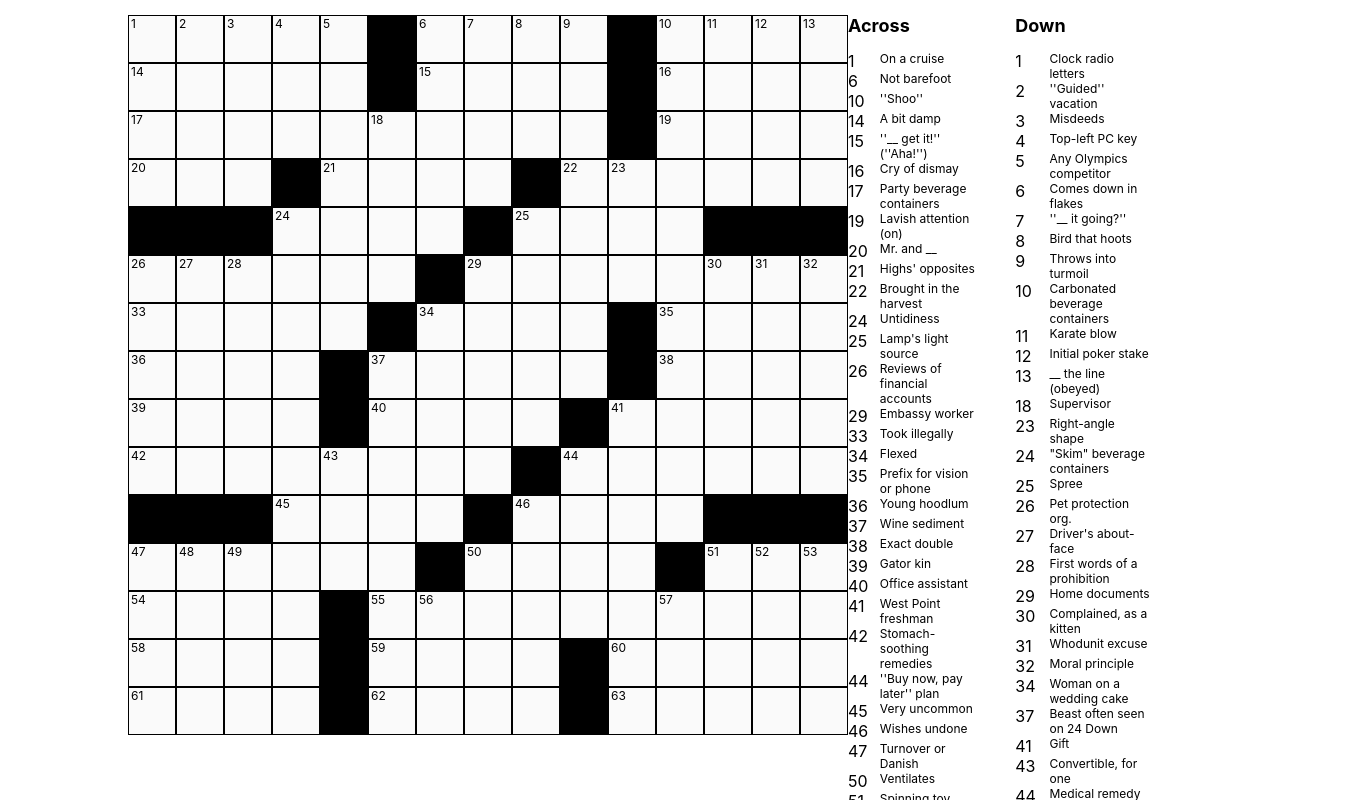
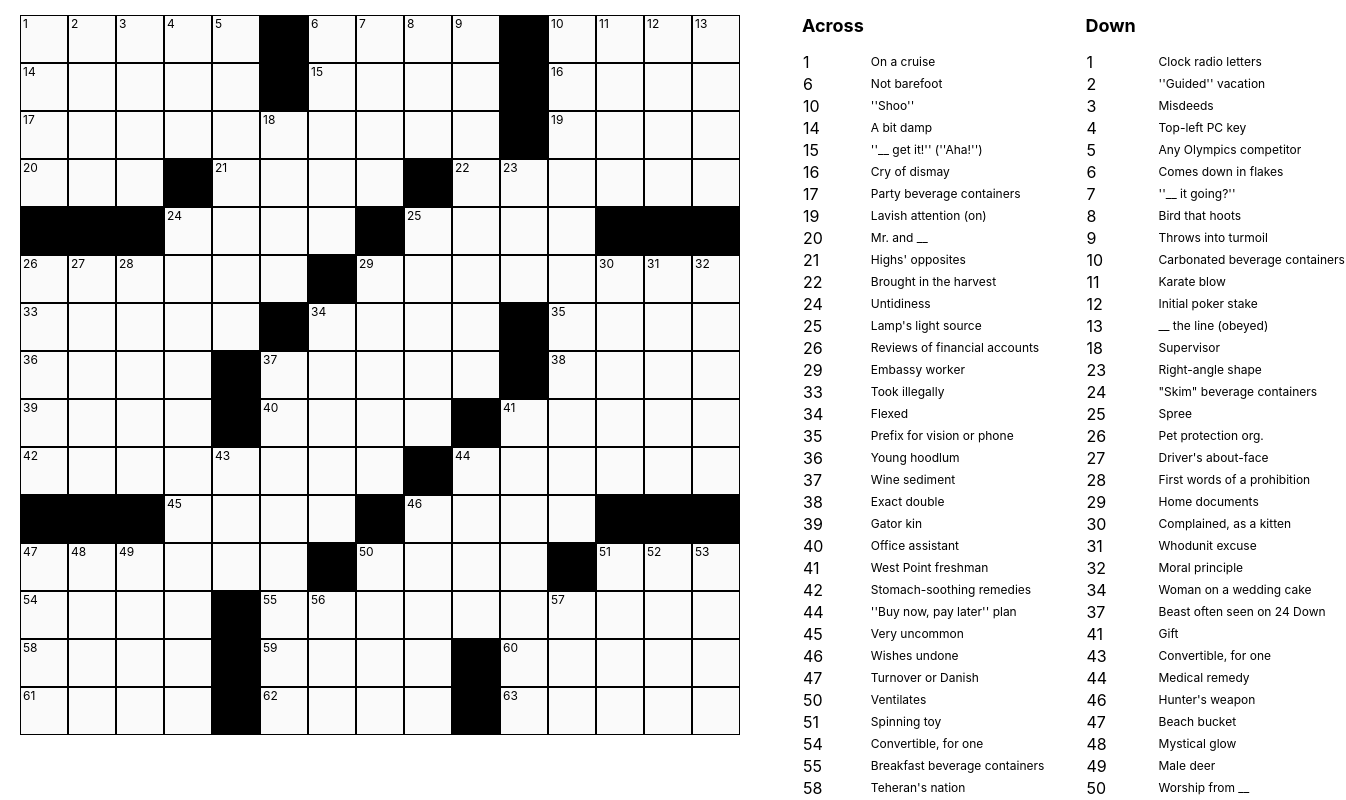
Before and after one commit to John-C-20/crossword, a React (Create React App) app: page / in a window 1280 px wide. Shown: the top 800 px of the page, 1346 px wide, since content can reach past the window. Built offline with nearby package versions, Linux system fonts and the light colour scheme.

Commit message:
completed project

```diff
--- a/src/App.css
+++ b/src/App.css
@@ -10,19 +10,19 @@ body, .App, #root, .App-header{
 
 .game-container {
   display: grid;
-  grid-template-columns: 10% 2fr 1fr 10%;
-  /* transform: translateY(-50%); */
+  grid-template-columns: auto auto;
+  gap: 5%;
+  padding: 0 20px;
   position:relative;
-  /* top:50%; */
 }
 
 .grid {
-    display:grid;
-    grid-template-columns: repeat(15, 3rem);
-    grid-template-rows: repeat(15, 3rem);
-    grid-column-start: 2;
-    justify-content: center;
-    margin: 14.94px 0;
+  display:grid;
+  grid-template-columns: repeat(15, 3rem);
+  grid-template-rows: repeat(15, 3rem);
+  grid-column-start: 1;
+  justify-content: center;
+  margin: 14.94px 0;
 }
 
 .cell {
@@ -43,8 +43,6 @@ body, .App, #root, .App-header{
 }
 
 .cell-letter {
-  /* text-align: center; */
-  /* transform: translateY(100%); */
   font-weight: 700;
   height: 46px;
   width: 46px;
@@ -64,19 +62,29 @@ body, .App, #root, .App-header{
 .clues-container {
   color: black;
   place-self: center;
+  grid-column-start: 2;
   display: flex;
   gap: 40px;
+  min-width: fit-content;
 }
 
+.down, .across {
+  min-width: fit-content;
+}
 .clues-container h2 {
   text-align: left;
   font-size: 18px;
+  min-width: 0;
 }
 
 .clue {
   display:grid;
   grid-template-columns: 1fr 3fr;
   grid-auto-rows: 1fr;
+  gap: 10px;
+  align-items: center;
+  padding: 1px;
+  min-width: fit-content;
 }
 
 .clue .number {
@@ -88,4 +96,16 @@ body, .App, #root, .App-header{
   font-size: 12px;
   text-align: left;
   vertical-align:middle;
+  line-height:16px;
+  white-space: nowrap;
+  min-width: fit-content;
 }
+
+.highlighted {
+  background-color: yellow;
+}
+
+input:focus {
+  background-color: lightblue;
+  border:none;
+}
--- a/src/components/cell.jsx
+++ b/src/components/cell.jsx
@@ -2,7 +2,7 @@ import React, {useState, useEffect} from "react";
 
 export default function Cell(props) {
     const {x,y,solution, number, type, solved} = props.cell
-    const {cellToClue, cellToWords, fillCell, checkCells, toggleSolved} = props.functions
+    const {cellToClue, cellToWords, fillCell, checkCells, toggleSolved, toggleHighlightClue} = props.functions
     const [text, setText] = useState("")
 
     const handleChange = (e) => {
@@ -15,7 +15,6 @@ export default function Cell(props) {
             const check2 = checkCells(words[1])
             if (check1) toggleSolved(words[0], true,x,y);
             if (check2) toggleSolved(words[1], true,x,y);
-
             if (!(check1 || check2)) {
                 toggleSolved(words[0], false, x,y)
                 toggleSolved(words[1], false, x,y)
@@ -23,13 +22,30 @@ export default function Cell(props) {
          } else return;
     };
 
+    const handleFocus = e => {
+        toggleHighlightClue(number, true)
+        console.log("focus")
+    }
+
+    // const handleClick = e => {
+    //     toggleHighlightClue(number, true)
+    // }
+
+    const handleBlur = e => {
+        toggleHighlightClue(number, false)
+        console.log("blur")
+    }
+
     return(
             solution ?
             <div className={`cell ${solved ? "solved" : false}`}id={`${x},${y}`}>
                 <div className="cell-number">
-                    {number} {solved}
+                    {number}
                 </div>
-                <input className="cell-letter" onChange={handleChange} value={text}>
+                <input className="cell-letter"
+                onFocusCapture={handleFocus}
+                onBlur={handleBlur}
+                onChange={handleChange} value={text}>
                 </input>
             </div> :
             <div className="cell-black"></div>
--- a/src/components/clue.jsx
+++ b/src/components/clue.jsx
@@ -1,9 +1,9 @@
 import React from "react";
 
 export default function Clue(props) {
-    const {direction, text, word, number} = props.clue
+    const {direction, text, word, number, highlighted} = props.clue
     return(
-        <div className="clue">
+        <div className={highlighted?`clue highlighted`:`clue`} id={`clue${number}`}>
             <span className="number">{number}</span>
             <span className="text">{text}</span>
         </div>
--- a/src/components/game.jsx
+++ b/src/components/game.jsx
@@ -8,7 +8,6 @@ export default function Game() {
     const [cells, setCells] = useState([])
     const [clues, setClues] = useState([])
     const [words, setWords] = useState([])
-    const [count, setCount] = useState(0)
 
     const getData = () => {
         fetch('crossword-puzzle.json', {
@@ -37,8 +36,8 @@ export default function Game() {
     useEffect(() => getData(), []);
 
     const cellToClue = (number) => {
-        const clue = clues.find(clue => clue.number === number)
-        return clue;
+        const clueArr = clues.filter(clue => clue.number === number)
+        return clueArr;
     }
 
     const clueToWord = (wordId) => {
@@ -46,6 +45,7 @@ export default function Game() {
         return word;
     }
 
+    // finds the word based on x,y of cell
     const cellToWords = (x,y) => {
         return cells[convertXYtoIdx(x,y)].word
     }
@@ -53,6 +53,7 @@ export default function Game() {
     //converts x,y grid coordinates to an indice in cells array
     const convertXYtoIdx = (x,y) => 15*(y-1)+(x-1);
 
+    //converts the coordinates of a word into an array of indices
     const convertWordToCells = word => {
         let x = word.x.split("-").map(num => Number(num))
         let y = word.y.split("-").map(num => Number(num))
@@ -75,6 +76,8 @@ export default function Game() {
         return idx;
     }
 
+
+    // sets the "value" of a cell for use in checkCells(word)
     const fillCell = (x,y, value) => {
         cells[convertXYtoIdx(x,y)].value = value
     }
@@ -94,29 +97,31 @@ export default function Game() {
         };
     }
 
-    const toggleSolved = (word, solved,x,y) => {
+    // highlights or unhighlights tiles depending on if word is solved
+    const toggleSolved = (word, solved, x, y) => {
         let newCells = [...cells]
         const idx = convertXYtoIdx(x,y)
         word.cells.forEach(i => {
             if (newCells[i].solved) {
-                if (i == idx) {
-                    newCells[i].solved = solved;
-                } else {
-                    if(!( checkCells(newCells[i].word[0]) || checkCells(newCells[i].word[1]))) {
-                        newCells[i].solved = solved
-                    }
-                }
-            } else {
-                newCells[i].solved = solved;
-            }
+                const check1 = checkCells(newCells[i].word[0])
+                const check2 = checkCells(newCells[i].word[1])
+                if (!( check1 || check2)) newCells[i].solved = solved;
+            } else newCells[i].solved = solved;
         })
         setCells(newCells)
+    }
+
+    // highlight clue when clicking a numbered cell
+    const toggleHighlightClue = (number, onOff) => {
+        const clueArr = cellToClue(number)
+        clueArr.forEach(clue => clue.highlighted = onOff)
+        setClues([...clues])
     }
 
     return(
         <div className="game-container">
             <div className="grid">
-                {cells.map((cell, i) => <Cell key={`${i}`} functions={{cellToClue, cellToWords, fillCell, checkCells, toggleSolved}} cell={cell}/>)}
+                {cells.map((cell, i) => <Cell key={`${i}`} functions={{cellToClue, cellToWords, fillCell, checkCells, toggleSolved, toggleHighlightClue}} cell={cell}/>)}
             </div>
 
             {clues.length > 0 ?
```
